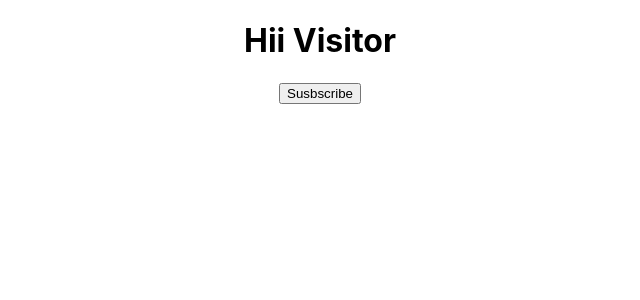
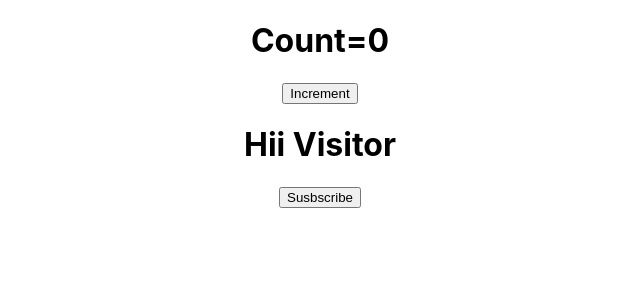
Before and after one commit to AshwiniTengale/REACT_JS, a React (Create React App) app in the folder testapp/: page / in a window 1280 px wide. Shown: the top 300 px of the page, without its empty margins (320-960 px from the left). Built offline with nearby package versions, Linux system fonts and the light colour scheme.

Commit message:
counter component

```diff
--- a/testapp/src/App.js
+++ b/testapp/src/App.js
@@ -1,11 +1,12 @@
 import logo from './logo.svg';
 import './App.css';
+import Message from './Components/Message';
+import Counter from './Components/Counter';
 
-import Message from './Components/Message';
 function App() {
   return (
     <div className="App">
-
+         <Counter></Counter>
          <Message></Message>
 
 
--- /dev/null
+++ b/testapp/src/Components/Counter.js
@@ -0,0 +1,27 @@
+import React,{Component} from "react";
+class Counter extends Component{
+
+    constructor(props) {
+      super(props)
+
+      this.state = {
+        count:0
+
+      }
+    }
+    increment(){
+        this.setState({
+         count:this.state.count+1
+        })
+    }
+
+    render(){
+        return(
+            <div>
+                <h1>Count={this.state.count}</h1>
+                <button onClick={()=>this.increment()}>Increment</button>
+            </div>
+        )
+    }
+}
+export default Counter;
```
